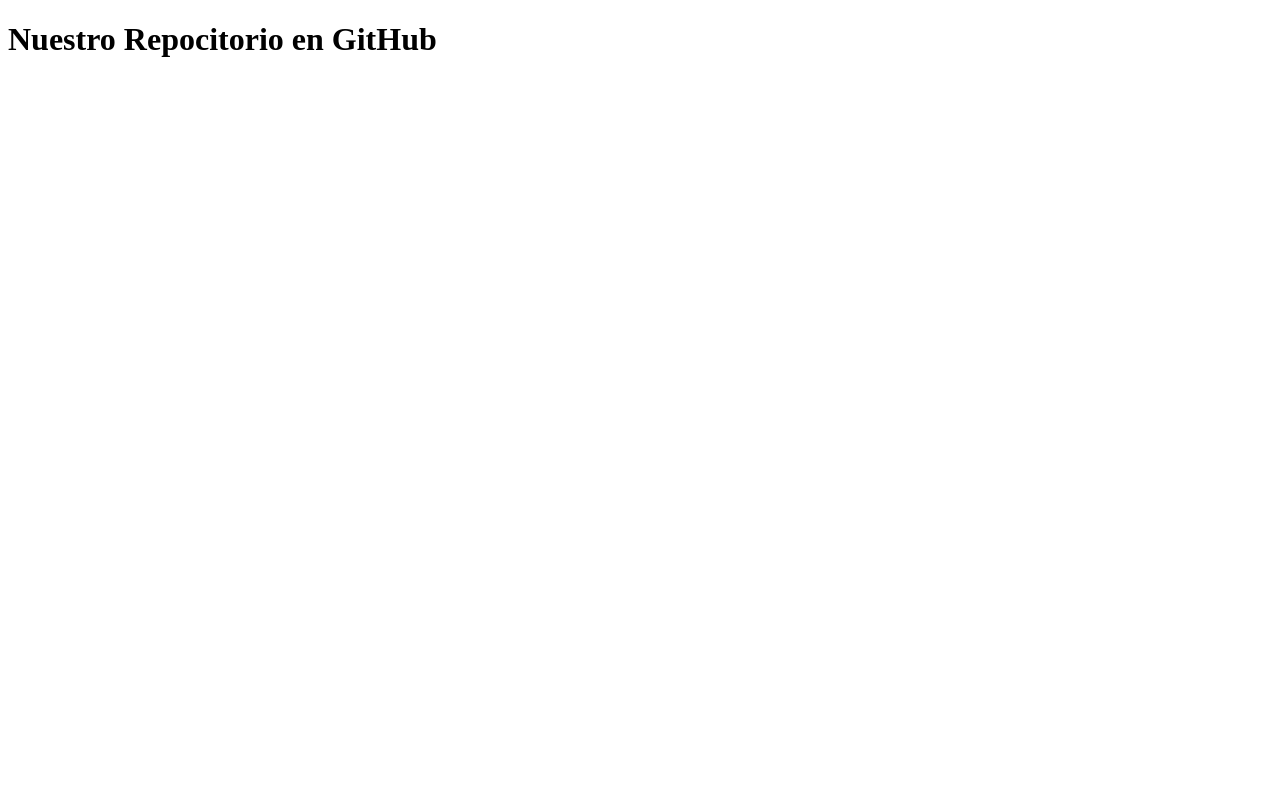
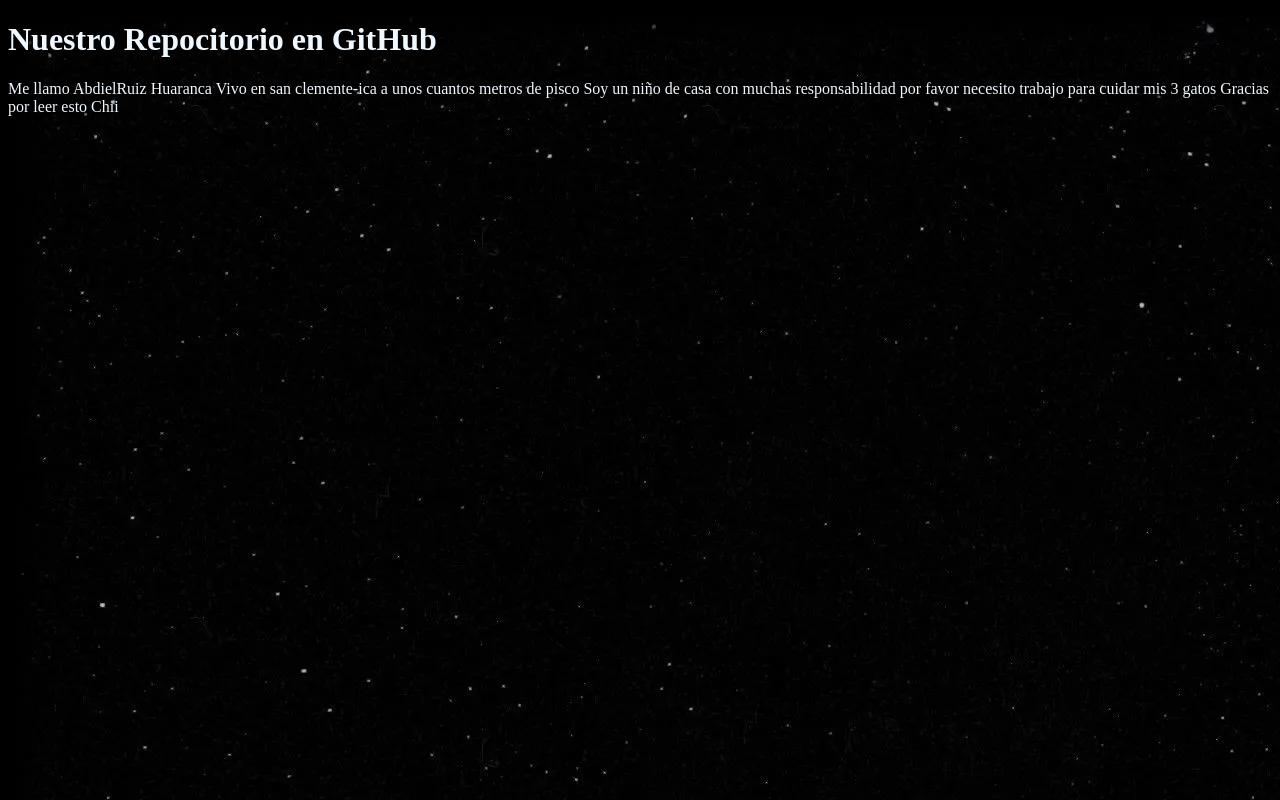
Before and after one commit to AbdielRH/Prueba2, a plain HTML site: page Index.html in a window 1280 px wide. Drawn offline with Linux system fonts and the light colour scheme.

Commit message:
Modificaion
Yap

```diff
--- a/Index.html
+++ b/Index.html
@@ -6,7 +6,16 @@
     <meta name="viewport" content="width=device-width, initial-scale=1.0">
     <title>Prueba2</title>
 </head>
-<body>
+<link rel="stylesheet" href="/css.css">
+<body background="/img/Wallpapers-Computer-Dark-Aesthetic.webp">
     <h1>Nuestro Repocitorio en GitHub</h1>
+    <p>
+        Me llamo AbdielRuiz Huaranca
+        Vivo en san clemente-ica
+        a unos cuantos metros de pisco
+        Soy un niño de  casa con muchas responsabilidad
+        por favor necesito trabajo para cuidar mis 3 gatos
+        Gracias por leer esto Chii
+    </p>
 </body>
 </html>
--- /dev/null
+++ b/css.css
@@ -0,0 +1,6 @@
+h1{
+    color: aliceblue;
+}
+p{
+    color: aliceblue;
+}
```
Also changed, not shown: img/Wallpapers-Computer-Dark-Aesthetic.webp (added).
